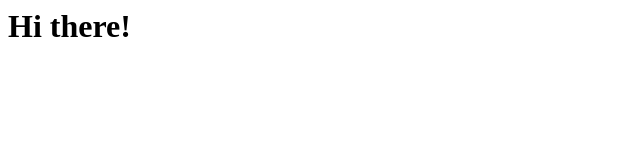
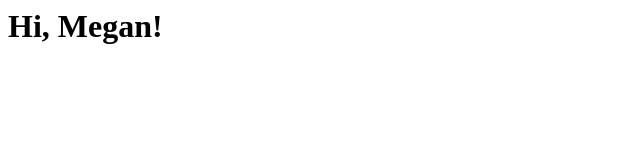
Before and after one commit to cjavdev/megan-demo, a plain HTML site: page index.html in a window 1280 px wide. Shown: the whole page, without its empty margins (0-640 px from the left). Drawn offline with Linux system fonts and the light colour scheme.

Commit message:
update to use name

```diff
--- a/index.html
+++ b/index.html
@@ -3,6 +3,6 @@
         <title>Hello World</title>
     </head>
     <body>
-        <h1>Hi there!</h1>
+        <h1>Hi, Megan!</h1>
     </body>
 </html>
```
